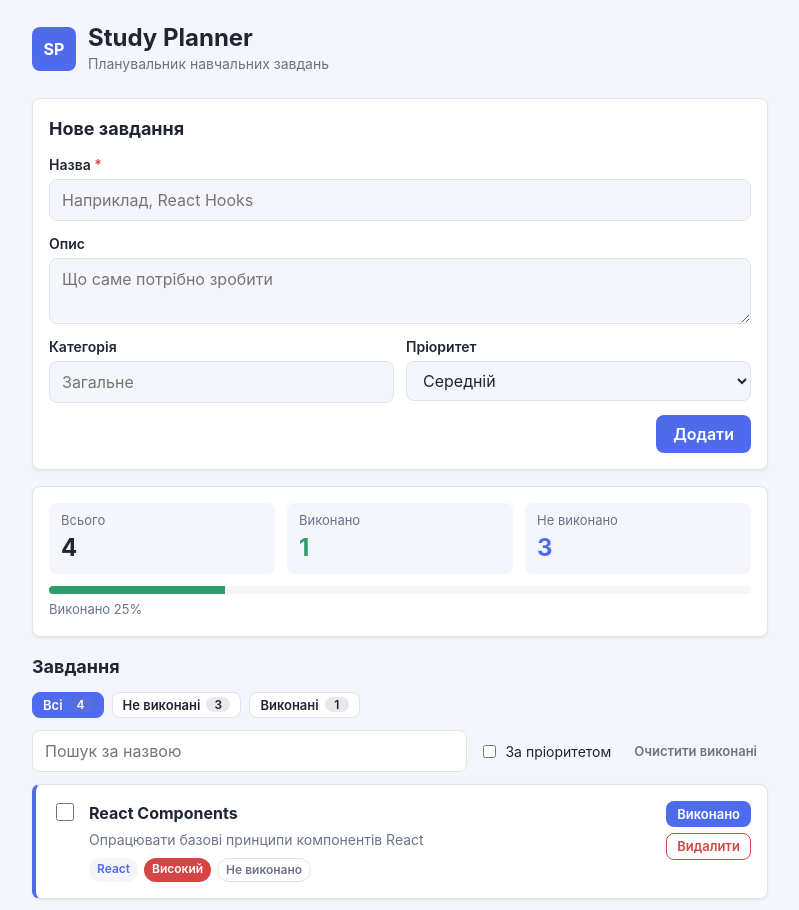
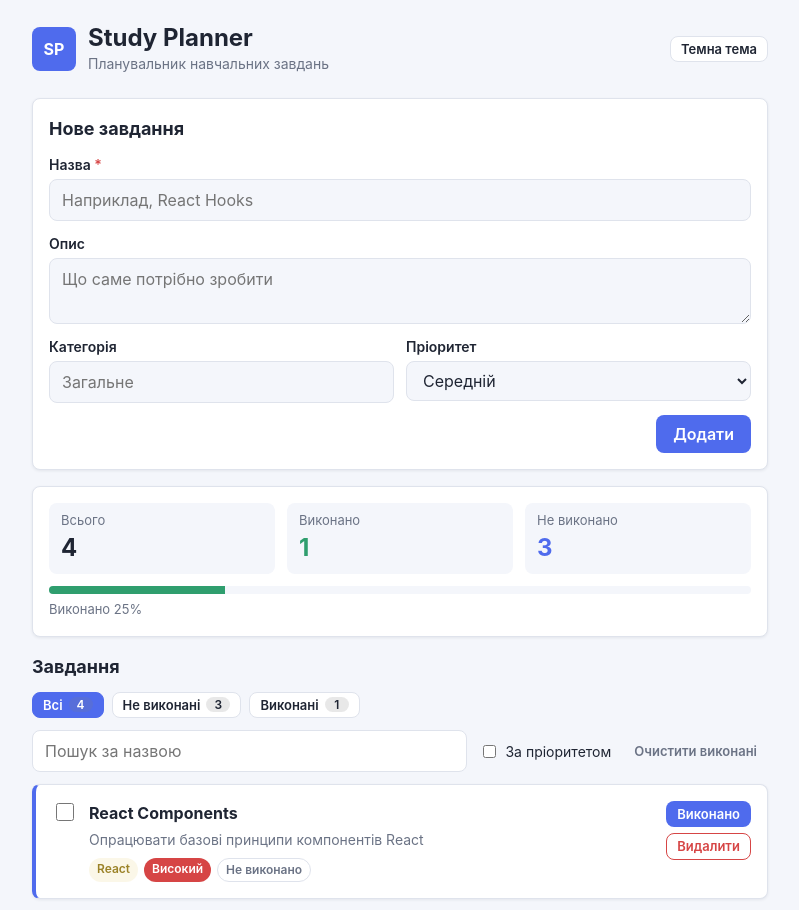
Before and after one commit to OPTImist2846/study-planner, a React (Vite) app: page / in a window 1280 px wide. Shown: the top 910 px of the page, without its empty margins (240-1039 px from the left). Built offline with nearby package versions, Linux system fonts and the light colour scheme.

Commit message:
feat(lab-08): add dark theme and category colors
Header toggles a dark theme that redefines the color variables on the app block. Each category gets a stable hue computed from its name.

```diff
--- a/src/App.scss
+++ b/src/App.scss
@@ -2,6 +2,23 @@
   min-height: 100vh;
   color: var(--color-text);
   background-color: var(--color-bg);
+
+  &--dark {
+    --color-bg: #11141c;
+    --color-surface: #1b202b;
+    --color-border: #2c3341;
+    --color-text: #e6e9f0;
+    --color-muted: #9aa3b5;
+    --color-primary: #7d93ff;
+    --color-primary-contrast: #0d1020;
+    --color-danger: #ff7a7a;
+    --color-success: #4cc89a;
+    --shadow: 0 1px 3px rgb(0 0 0 / 40%);
+    --category-lightness: 75%;
+    --category-background: 30%;
+
+    color-scheme: dark;
+  }
 
   &__container {
     width: 100%;
--- a/src/App.tsx
+++ b/src/App.tsx
@@ -15,6 +15,7 @@ function App() {
 
   const [filter, setFilter] = useState<TaskFilter>('all')
 
+  const [isDark, setIsDark] = useState(false)
   const [search, setSearch] = useState('')
   const [prioritySort, setPrioritySort] = useState(false)
 
@@ -44,9 +45,9 @@ function App() {
   }
 
   return (
-    <div className="app">
+    <div className={`app${isDark ? ' app--dark' : ''}`}>
       <div className="app__container">
-        <Header />
+        <Header isDark={isDark} onToggleTheme={() => setIsDark((previous) => !previous)} />
         <main className="app__main">
           <TaskForm categories={categories} onAdd={addTask} />
           <TaskStats tasks={tasks} />
--- a/src/components/Header/Header.tsx
+++ b/src/components/Header/Header.tsx
@@ -1,6 +1,12 @@
+import Button from '../Button/Button'
 import './Header.scss'
 
-function Header() {
+interface HeaderProps {
+  isDark: boolean
+  onToggleTheme: () => void
+}
+
+function Header({ isDark, onToggleTheme }: HeaderProps) {
   return (
     <header className="header">
       <div className="header__brand">
@@ -12,6 +18,9 @@ function Header() {
           <p className="header__subtitle">Планувальник навчальних завдань</p>
         </div>
       </div>
+      <Button size="small" aria-pressed={isDark} onClick={onToggleTheme}>
+        {isDark ? 'Світла тема' : 'Темна тема'}
+      </Button>
     </header>
   )
 }
--- a/src/components/TaskItem/TaskItem.scss
+++ b/src/components/TaskItem/TaskItem.scss
@@ -71,8 +71,8 @@
   }
 
   &__category {
-    color: var(--color-primary);
-    background-color: var(--color-bg);
+    color: hsl(var(--category-hue, 230) 60% var(--category-lightness));
+    background-color: hsl(var(--category-hue, 230) 70% var(--category-background) / 35%);
   }
 
   &__priority {
--- a/src/components/TaskItem/TaskItem.tsx
+++ b/src/components/TaskItem/TaskItem.tsx
@@ -1,5 +1,6 @@
 import type { Task } from '../../types/task'
-import { PRIORITY_LABELS } from '../../utils/tasks'
+import type { CSSProperties } from 'react'
+import { PRIORITY_LABELS, categoryHue } from '../../utils/tasks'
 import Button from '../Button/Button'
 import './TaskItem.scss'
 
@@ -23,7 +24,12 @@ function TaskItem({ task, onToggle, onDelete }: TaskItemProps) {
         <h3 className="task-item__title">{task.title}</h3>
         {task.description && <p className="task-item__description">{task.description}</p>}
         <div className="task-item__meta">
-          <span className="task-item__category">{task.category}</span>
+          <span
+            className="task-item__category"
+            style={{ '--category-hue': categoryHue(task.category) } as CSSProperties}
+          >
+            {task.category}
+          </span>
           <span className={`task-item__priority task-item__priority--${task.priority}`}>
             {PRIORITY_LABELS[task.priority]}
           </span>
--- a/src/styles/global.scss
+++ b/src/styles/global.scss
@@ -10,6 +10,8 @@
   --color-success: #2f9e6e;
   --radius: 0.5rem;
   --shadow: 0 1px 3px rgb(31 37 51 / 8%);
+  --category-lightness: 38%;
+  --category-background: 85%;
 
   color-scheme: light;
   font-family:
--- a/src/utils/tasks.ts
+++ b/src/utils/tasks.ts
@@ -41,6 +41,14 @@ export function sortByPriority(tasks: readonly Task[]): Task[] {
   return [...tasks].sort((a, b) => PRIORITY_WEIGHT[a.priority] - PRIORITY_WEIGHT[b.priority])
 }
 
+export function categoryHue(category: string): number {
+  let hash = 0
+  for (const char of category.toLocaleLowerCase()) {
+    hash = (hash * 31 + char.charCodeAt(0)) % 360
+  }
+  return hash
+}
+
 export function countTasks(tasks: readonly Task[]) {
   const completed = tasks.filter((task) => task.completed).length
   return { total: tasks.length, completed, active: tasks.length - completed }
```
